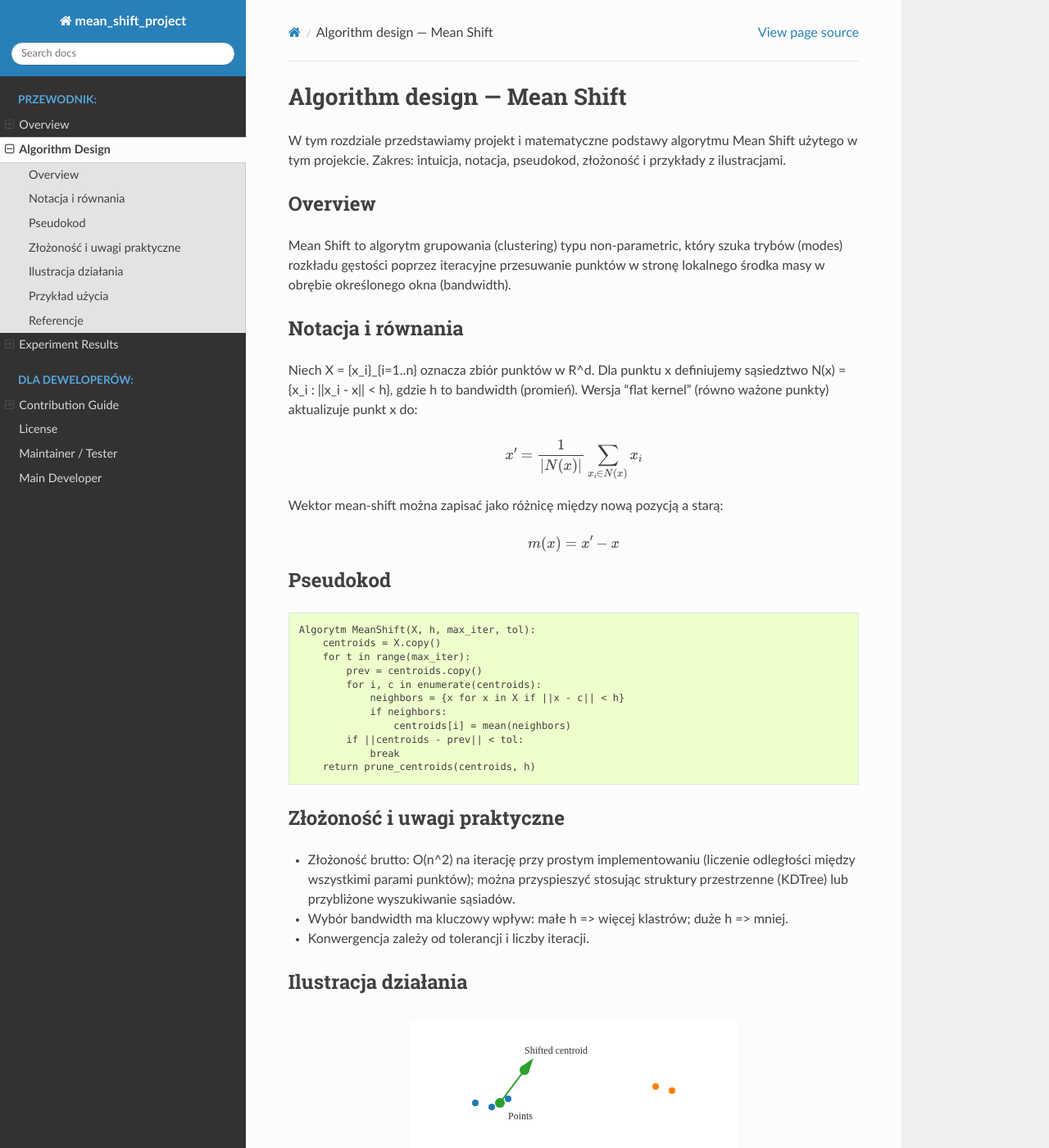
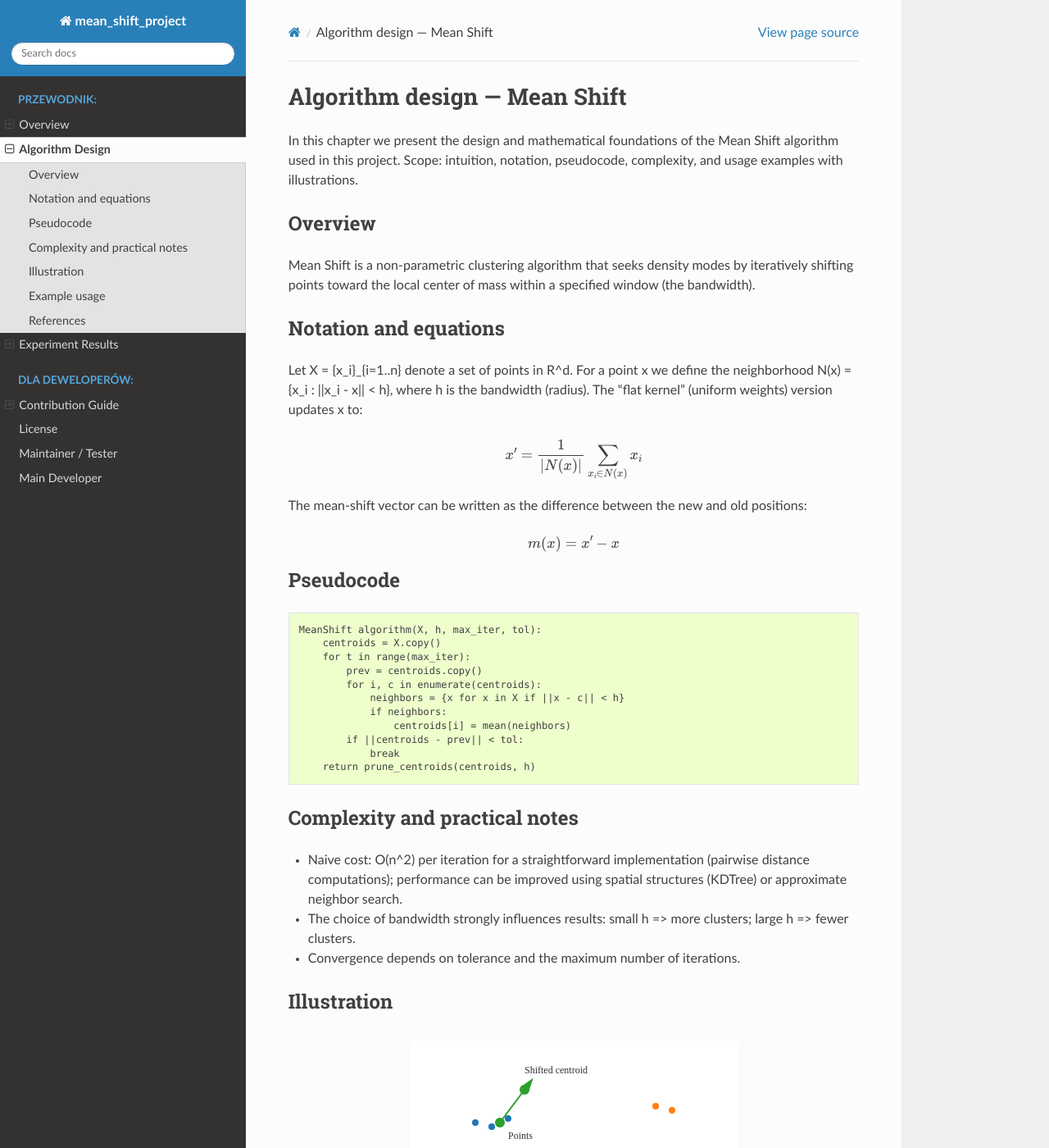
Before and after one commit to Alanopea/Mean_Shift_Project, a Sphinx documentation site: the page built from docs/algorithm_design.rst, in a window 1280 px wide and 1400 px high. Shown: the whole window at 82% size. Built offline with Sphinx 7.4.7 and the Read the Docs theme 3.1.0, drawn with Linux system fonts in a browser that asks for light colours; pages that are not in the unit, such as notebooks, are missing from menus; some of the changed text lies outside the part shown.

Commit message:
update the rst and create california_housing_cluster (big data )

```diff
--- /dev/null
+++ b/docs/_static/scaling_table_big.csv
@@ -0,0 +1,5 @@
+n_samples,time
+1000,1.937077522277832
+5000,89.78735518455505
+10000,388.0523157119751
+15000,835.4004456996918
--- a/docs/algorithm_design.rst
+++ b/docs/algorithm_design.rst
@@ -1,38 +1,39 @@
 Algorithm design — Mean Shift
 =============================
 
-W tym rozdziale przedstawiamy projekt i matematyczne podstawy algorytmu Mean Shift
-użytego w tym projekcie. Zakres: intuicja, notacja, pseudokod, złożoność i przykłady
-z ilustracjami.
+In this chapter we present the design and mathematical foundations of the Mean
+Shift algorithm used in this project. Scope: intuition, notation, pseudocode,
+complexity, and usage examples with illustrations.
 
 Overview
 --------
 
-Mean Shift to algorytm grupowania (clustering) typu non-parametric, który
-szuka trybów (modes) rozkładu gęstości poprzez iteracyjne przesuwanie
-punktów w stronę lokalnego środka masy w obrębie określonego okna (bandwidth).
+Mean Shift is a non-parametric clustering algorithm that seeks density modes by
+iteratively shifting points toward the local center of mass within a specified
+window (the bandwidth).
 
-Notacja i równania
-------------------
+Notation and equations
+----------------------
 
-Niech X = {x_i}_{i=1..n} oznacza zbiór punktów w R^d. Dla punktu x definiujemy
-sąsiedztwo N(x) = {x_i : ||x_i - x|| < h}, gdzie h to bandwidth (promień).
-Wersja "flat kernel" (równo ważone punkty) aktualizuje punkt x do:
+Let X = {x_i}_{i=1..n} denote a set of points in R^d. For a point x we define the
+neighborhood N(x) = {x_i : ||x_i - x|| < h}, where h is the bandwidth (radius).
+The "flat kernel" (uniform weights) version updates x to:
 
 .. math::
    x' = \frac{1}{|N(x)|}\sum_{x_i\in N(x)} x_i
 
-Wektor mean-shift można zapisać jako różnicę między nową pozycją a starą:
+The mean-shift vector can be written as the difference between the new and old
+positions:
 
 .. math::
    m(x) = x' - x
 
-Pseudokod
+Pseudocode
 ----------
 
 .. code-block:: text
 
-   Algorytm MeanShift(X, h, max_iter, tol):
+   MeanShift algorithm(X, h, max_iter, tol):
        centroids = X.copy()
        for t in range(max_iter):
            prev = centroids.copy()
@@ -44,33 +45,34 @@
                break
        return prune_centroids(centroids, h)
 
-Złożoność i uwagi praktyczne
-----------------------------
+Complexity and practical notes
+------------------------------
 
-- Złożoność brutto: O(n^2) na iterację przy prostym implementowaniu (liczenie
-  odległości między wszystkimi parami punktów); można przyspieszyć stosując
-  struktury przestrzenne (KDTree) lub przybliżone wyszukiwanie sąsiadów.
-- Wybór bandwidth ma kluczowy wpływ: małe h => więcej klastrów; duże h => mniej.
-- Konwergencja zależy od tolerancji i liczby iteracji.
+- Naive cost: O(n^2) per iteration for a straightforward implementation (pairwise
+  distance computations); performance can be improved using spatial structures
+  (KDTree) or approximate neighbor search.
+- The choice of bandwidth strongly influences results: small h => more clusters;
+  large h => fewer clusters.
+- Convergence depends on tolerance and the maximum number of iterations.
 
-Ilustracja działania
---------------------
+Illustration
+------------
 
 .. figure:: _static/mean_shift_diagram.svg
-   :alt: przykładowy diagram Mean Shift
+   :alt: example Mean Shift diagram
    :align: center
 
-   Przykładowy krok Mean Shift: punkty (kropki) i przesunięcie centroidu (strzałka).
+   Example Mean Shift step: points (dots) and centroid shift (arrow).
 
-Przykład użycia
-----------------
+Example usage
+-------------
 
-Poniższy przykład demonstruje prosty przebieg algorytmu.
+The following example demonstrates a simple run of the algorithm.
 
 .. literalinclude:: ../docs/examples/mean_shift_example.py
    :language: python
 
-Referencje
+References
 ----------
 
 - Comaniciu, D. and Meer, P. (2002). Mean shift: A robust approach toward feature
```
Also changed, not shown: docs/requirements.txt (+8 -6 lines), setup.cfg (+4 -3 lines), docs/_static/california_housing_clusters.png (added), docs/_static/runtime_scaling_big.png (added), 1 other file.
